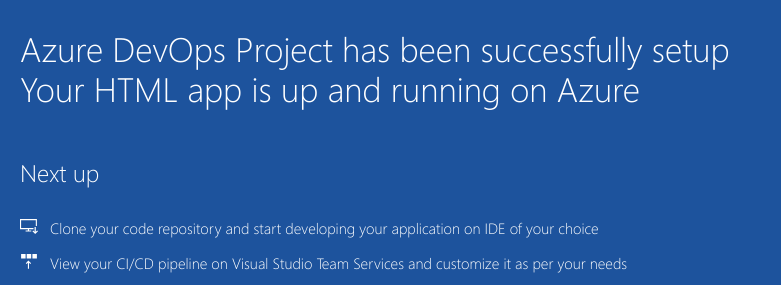
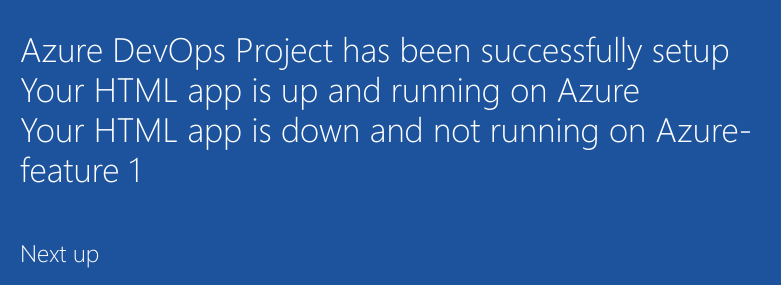
Before and after one commit to divpawar/MergeConflict, a plain HTML site: page index.html in a window 1280 px wide. Shown: the part 442-727 px from the top of the page, 205-986 px from the left. Drawn offline with Linux system fonts and the light colour scheme.

Commit message:
new feature in b1

```diff
--- a/index.html
+++ b/index.html
@@ -21,6 +21,7 @@
                 <div class="success-text">Success!</div>
                 <div class="description line-1"> Azure DevOps Project has been successfully setup</div>
                 <div class="description line-2"> Your HTML app is up and running on Azure</div>
+				<div class="description line-3"> Your HTML app is down and not running on Azure- feature 1 </div>
                 <div class="next-steps-container">
                     <div class="next-steps-header">Next up</div>
                     <div class="next-steps-body">
```
